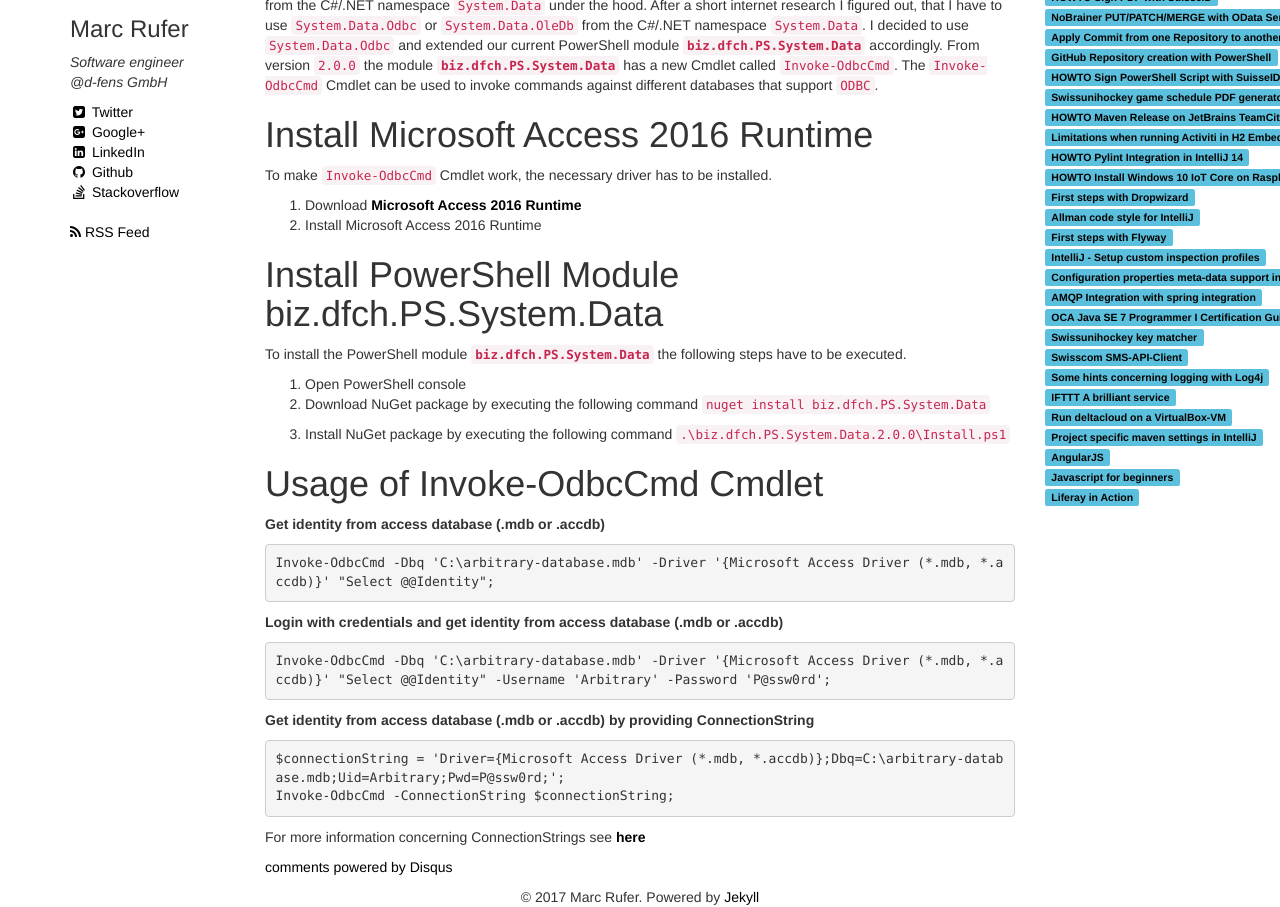
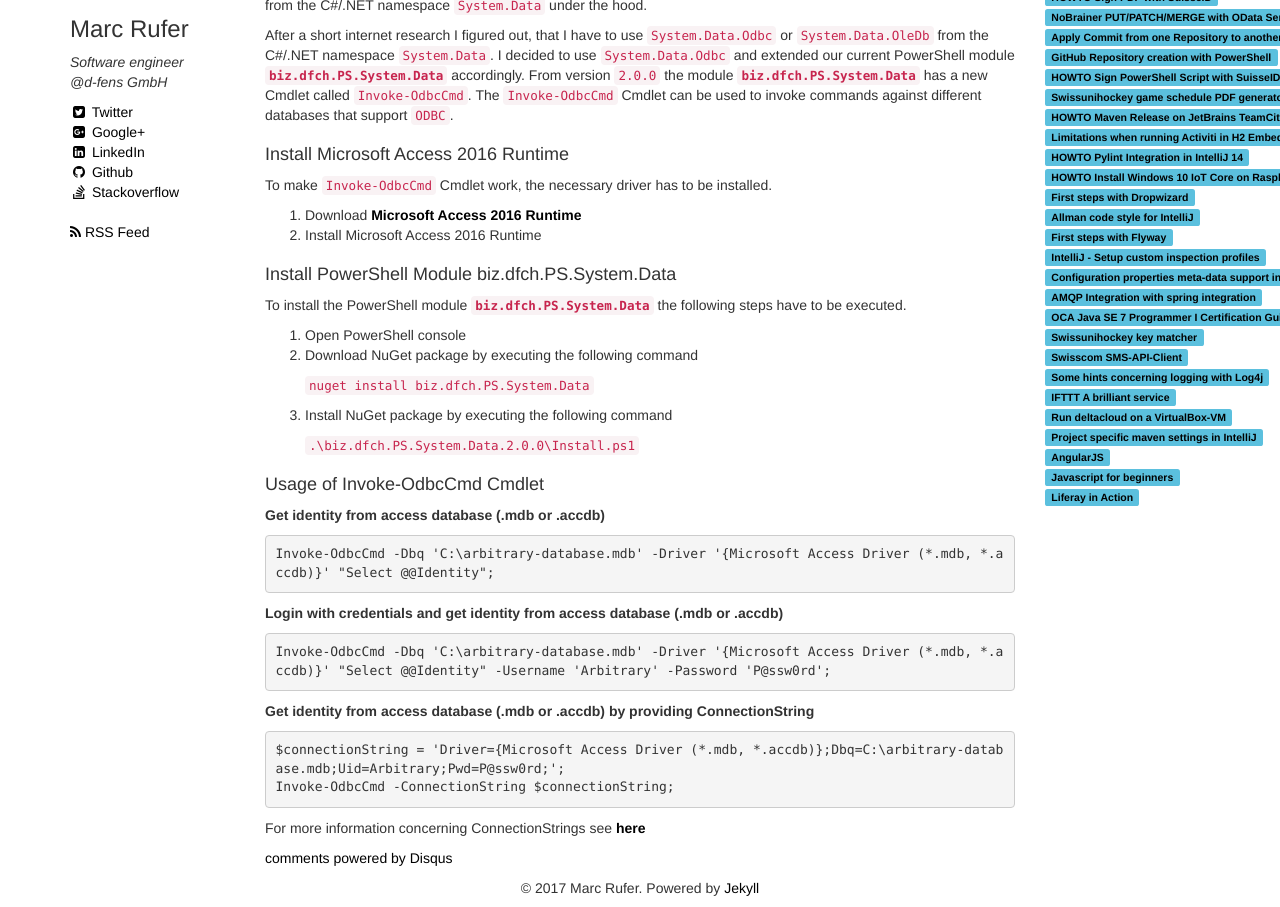
Before and after one commit to rufer7/rufer7.github.io, a Jekyll site: the page built from _posts/knowledge base/2017-05-19-HOWTO-Access-Microsoft-Access-Database-with-PowerShell.md, in a window 1280 px wide, cut to the strip 275-1182 px from the top of the page. Built offline with Jekyll 4.4.1, drawn with Linux system fonts in a browser that asks for light colours; nearby versions of some CDN libraries; comment, search, counter and statistics services are not loaded.

```diff
--- a/_posts/knowledge base/2017-05-19-HOWTO-Access-Microsoft-Access-Database-with-PowerShell.md
+++ b/_posts/knowledge base/2017-05-19-HOWTO-Access-Microsoft-Access-Database-with-PowerShell.md
@@ -6,27 +6,31 @@ date: 19 May 2017
 tags: ODBC PowerShell
 ---
 
-In one of our current projects we had to access a Microsoft Access Database (`.mdb`) with PowerShell. I first tried to access the `.mdb` using the `Invoke-SqlCmd` Cmdlet from our PowerShell module [`biz.dfch.PS.System.Data`](https://github.com/dfch/biz.dfch.PS.System.Data). Unfortunately connecting to the Access database with the `Invoke-SqlCmd` Cmdlet does not work as it uses `SqlClient` from the C#/.NET namespace `System.Data` under the hood. After a short internet research I figured out, that I have to use `System.Data.Odbc` or `System.Data.OleDb` from the C#/.NET namespace `System.Data`. I decided to use `System.Data.Odbc` and extended our current PowerShell module [`biz.dfch.PS.System.Data`](https://github.com/dfch/biz.dfch.PS.System.Data) accordingly. From version `2.0.0` the module [`biz.dfch.PS.System.Data`](https://github.com/dfch/biz.dfch.PS.System.Data) has a new Cmdlet called `Invoke-OdbcCmd`. The `Invoke-OdbcCmd` Cmdlet can be used to invoke commands against different databases that support `ODBC`.
+In one of our current projects we had to access a Microsoft Access Database (`.mdb`) with PowerShell. I first tried to access the `.mdb` using the `Invoke-SqlCmd` Cmdlet from our PowerShell module [`biz.dfch.PS.System.Data`](https://github.com/dfch/biz.dfch.PS.System.Data). Unfortunately connecting to the Access database with the `Invoke-SqlCmd` Cmdlet does not work as it uses `SqlClient` from the C#/.NET namespace `System.Data` under the hood.
 
-# Install Microsoft Access 2016 Runtime
+After a short internet research I figured out, that I have to use `System.Data.Odbc` or `System.Data.OleDb` from the C#/.NET namespace `System.Data`. I decided to use `System.Data.Odbc` and extended our current PowerShell module [`biz.dfch.PS.System.Data`](https://github.com/dfch/biz.dfch.PS.System.Data) accordingly. From version `2.0.0` the module [`biz.dfch.PS.System.Data`](https://github.com/dfch/biz.dfch.PS.System.Data) has a new Cmdlet called `Invoke-OdbcCmd`. The `Invoke-OdbcCmd` Cmdlet can be used to invoke commands against different databases that support `ODBC`.
+
+#### Install Microsoft Access 2016 Runtime
 
 To make `Invoke-OdbcCmd` Cmdlet work, the necessary driver has to be installed.
 
 1. Download [Microsoft Access 2016 Runtime](https://www.microsoft.com/en-us/download/details.aspx?id=50040)
 1. Install Microsoft Access 2016 Runtime
 
-# Install PowerShell Module biz.dfch.PS.System.Data
+#### Install PowerShell Module biz.dfch.PS.System.Data
 
 To install the PowerShell module [`biz.dfch.PS.System.Data`](https://github.com/dfch/biz.dfch.PS.System.Data) the following steps have to be executed.
 
 1. Open PowerShell console
 1. Download NuGet package by executing the following command
-  `nuget install biz.dfch.PS.System.Data`
+
+    `nuget install biz.dfch.PS.System.Data`
 
 1. Install NuGet package by executing the following command
-  `.\biz.dfch.PS.System.Data.2.0.0\Install.ps1`
 
-# Usage of Invoke-OdbcCmd Cmdlet
+    `.\biz.dfch.PS.System.Data.2.0.0\Install.ps1`
+
+#### Usage of Invoke-OdbcCmd Cmdlet
 
 **Get identity from access database (.mdb or .accdb)**
 
```
